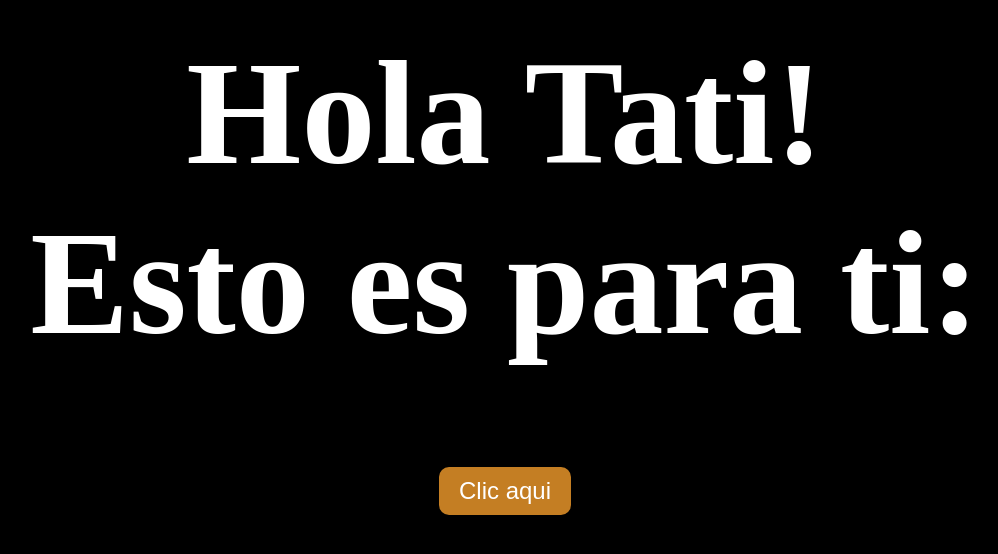
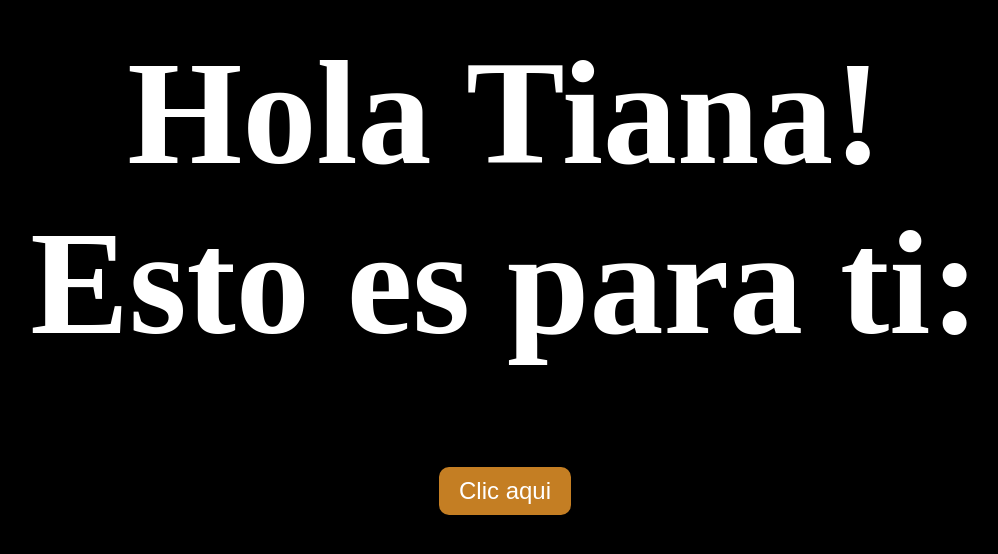
Before and after one commit to DMorganz/FlorDTati, a plain HTML site: page index.html in a window 1280 px wide. Shown: the part 178-732 px from the top of the page, without its empty margins (135-1133 px from the left). Drawn offline with Linux system fonts and the light colour scheme.

Commit message:
Update index.html

```diff
--- a/index.html
+++ b/index.html
@@ -3,11 +3,12 @@
 <head>
     <meta charset="UTF-8">
     <meta name="viewport" content="width=device-width, initial-scale=1.0">
-    <title>Te debia una flor</title>
+    <title>Perdon por estar lejitos</title>
     <link rel="stylesheet" href="css/inicio.css">
 </head>
 <body>
-    <h1>Hola Tati! <br>Esto es para ti:</h1>
+    <h1>Hola Tiana! <br>Esto es para ti:</h1>
     <a href="flower.html"><button >Clic aqui</button></a>
 </body>
+
 </html>
```
